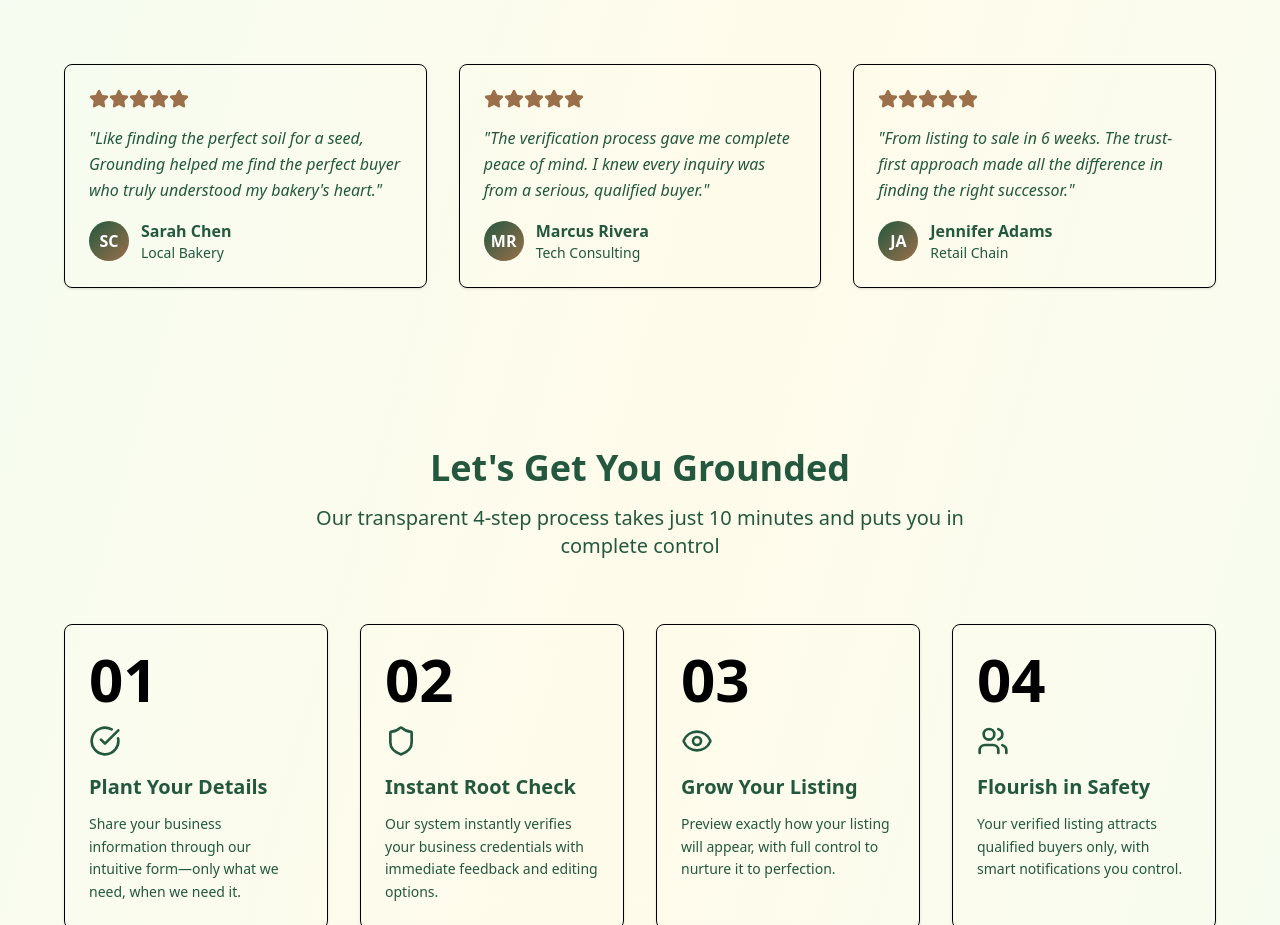
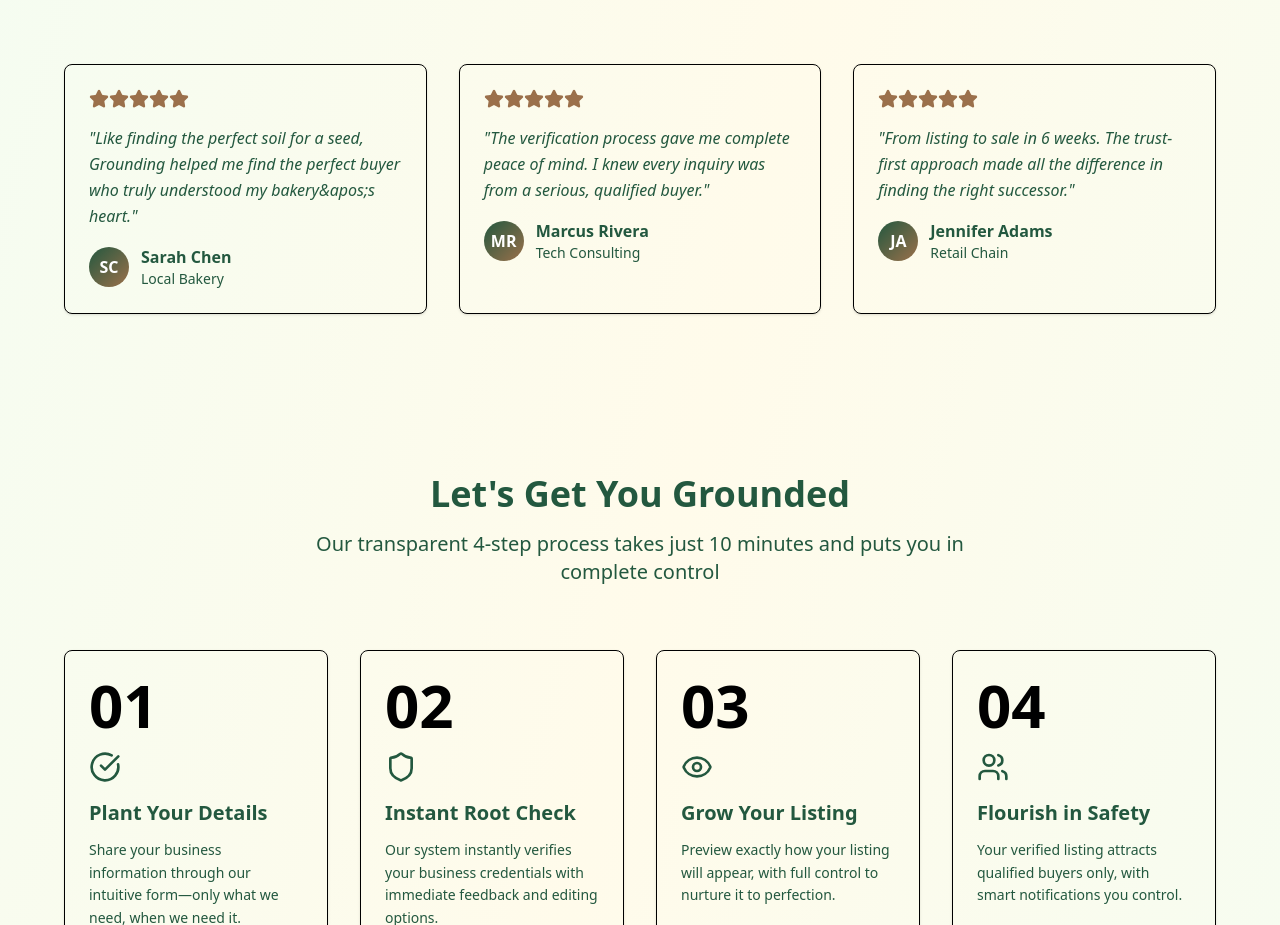
Before and after one commit to abhave1/Skye, a Next.js app: page /about in a window 1280 px wide. Shown: the part 1643-2568 px from the top of the page. Built offline with nearby package versions, Linux system fonts and the light colour scheme.

Commit message:
final fix

```diff
--- a/src/app/about/page.tsx
+++ b/src/app/about/page.tsx
@@ -183,7 +183,7 @@ const Index = () => {
                 {
                   name: "Sarah Chen",
                   business: "Local Bakery",
-                  quote: "Like finding the perfect soil for a seed, Grounding helped me find the perfect buyer who truly understood my bakery's heart.",
+                  quote: "Like finding the perfect soil for a seed, Grounding helped me find the perfect buyer who truly understood my bakery&apos;s heart.",
                   rating: 5
                 },
                 {
@@ -232,7 +232,9 @@ const Index = () => {
         <section id="how-it-works" className="py-20">
           <div className="container mx-auto px-4">
             <div className="mb-16 text-center">
-              <h2 className="mb-4 text-4xl font-bold" style={{color: 'var(--text-primary)'}}>Let's Get You Grounded</h2>
+              <h2 className="mb-4 text-4xl font-bold" style={{color: 'var(--text-primary)'}}>
+                Let&apos;s Get You Grounded
+              </h2>
               <p className="mx-auto max-w-2xl text-xl" style={{color: 'var(--text-primary)'}}>
                 Our transparent 4-step process takes just 10 minutes and puts you in complete control
               </p>
```
